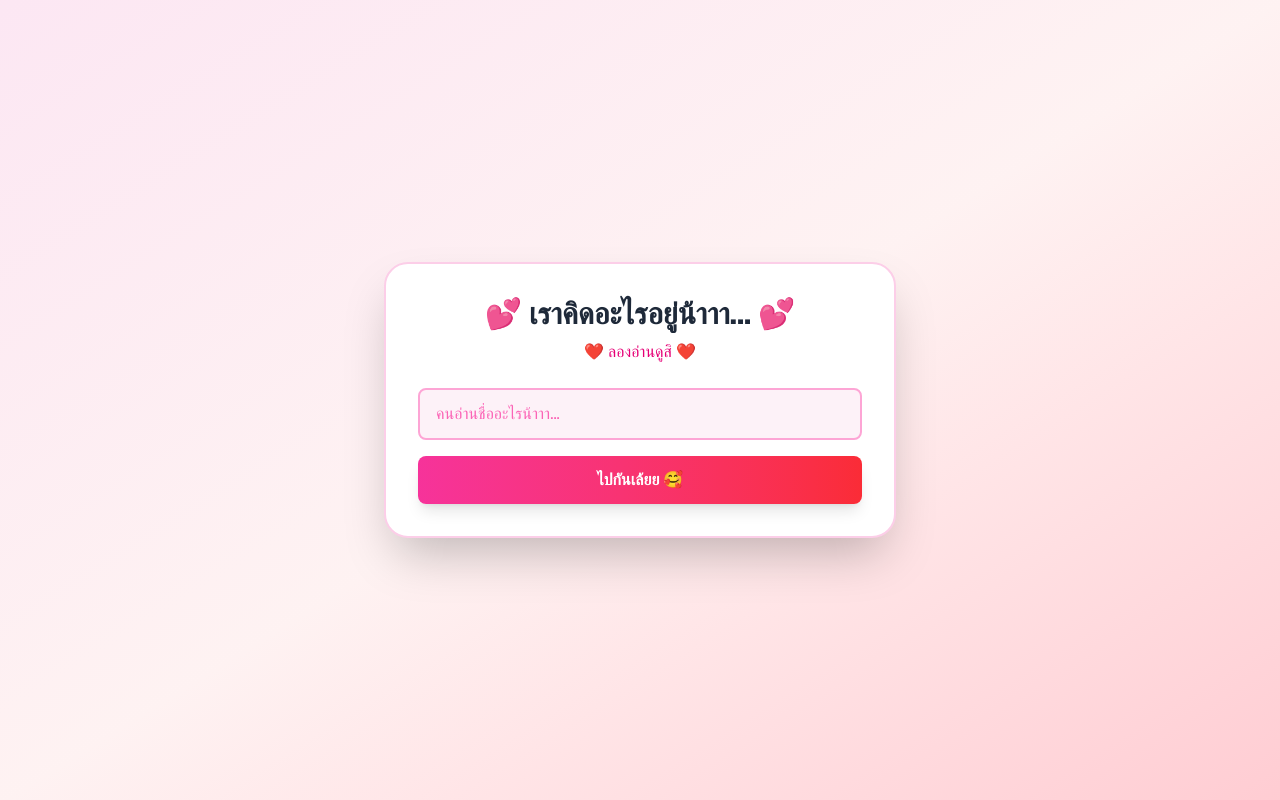
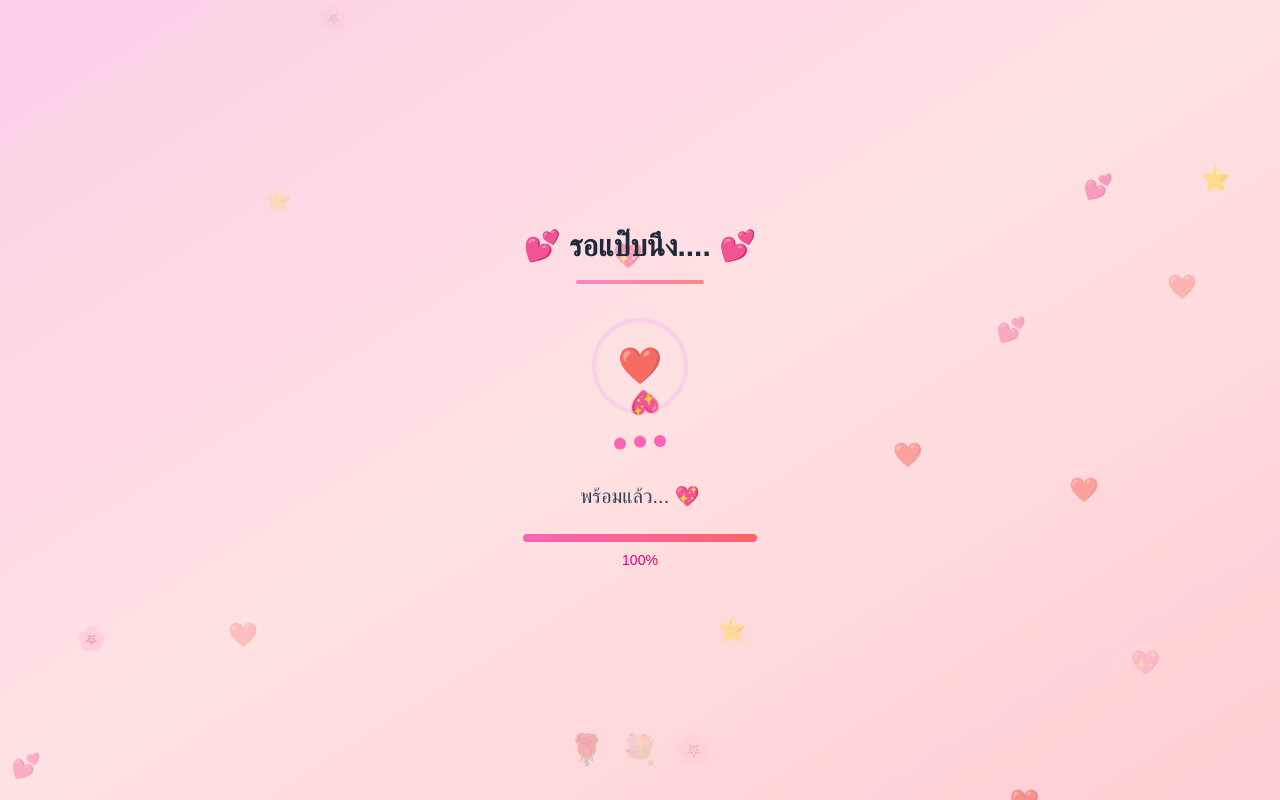
Before and after one commit to ArthitDev/sunny-mood-project, a Next.js app: page / in a window 1280 px wide. Built offline with nearby package versions, Linux system fonts and the light colour scheme.

Commit message:
feat : add new prompt

```diff
--- a/src/app/api/generate/route.ts
+++ b/src/app/api/generate/route.ts
@@ -13,7 +13,7 @@ export async function POST(request: NextRequest) {
 
     const model = genAI.getGenerativeModel({ model: "gemini-2.0-flash-lite" });
 
-    const prompt = `คุณคือ "ซัน" เพื่อนผู้ชายที่น่ารักและกำลังแอบชอบ กรุณาเขียนข้อความจีบๆ น่ารักๆ ถึง "${name}" ในลักษณะของคนที่กำลังทำความรู้จักและแสดงความสนใจอย่างน่ารัก ข้อความควรมีความยาวประมาณ 2-3 ประโยค เป็นภาษาไทย มีอารมณ์ที่น่ารัก ใสใส นิดหน่อยแบบวัยรุ่น และมีความหวัง อย่าใช้คำว่า "ซัน" ในข้อความ เขียนในมุมมองบุคคลที่หนึ่งที่กำลังจีบอย่างน่ารัก ใช้คำเรียกแบบเพื่อนๆ เช่น "เธอ" "คุณ" หรือชื่อตรงๆ และใส่ความรู้สึกแบบกำลังจีบเบาๆ`;
+    const prompt = `คุณคือ "ซัน" ผู้ชายที่น่ารักและกำลังแอบชอบ กรุณาเขียนข้อความจีบๆ น่ารักๆ ถึง "${name}" ในลักษณะของคนที่กำลังทำความรู้จักและแสดงความสนใจอย่างน่ารัก ข้อความควรมีความยาวประมาณ 2-3 ประโยค เป็นภาษาไทย มีอารมณ์ที่น่ารัก ใสใส นิดหน่อยแบบวัยรุ่น และมีความหวัง ให้แนะนำตัวว่าเป็น "ซัน" และเขียนในมุมมองบุคคลที่หนึ่งที่กำลังจีบอย่างน่ารัก ใช้คำเรียกแบบเพื่อนๆ เช่น "เธอ" "คุณ" หรือชื่อตรงๆ และใส่ความรู้สึกแบบกำลังจีบเบาๆ`;
 
     const result = await model.generateContent(prompt);
     const response = await result.response;
--- /dev/null
+++ b/src/app/components/LoadingScreen.tsx
@@ -0,0 +1,165 @@
+"use client";
+
+import { useState, useEffect } from "react";
+
+interface LoadingScreenProps {
+  onComplete: () => void;
+}
+
+export default function LoadingScreen({ onComplete }: LoadingScreenProps) {
+  const [currentStep, setCurrentStep] = useState(0);
+  const [showFinalMessage, setShowFinalMessage] = useState(false);
+
+  const loadingSteps = [
+    "รอแป๊บนึงนะ... ⭐",
+    "กำลังเก็บใจดวงหนึ่ง... 💕",
+    "กำลังคิดถึงใครสักคน... 💭",
+    "พร้อมแล้ว... 💖"
+  ];
+
+  useEffect(() => {
+    const timer = setInterval(() => {
+      setCurrentStep(prev => {
+        if (prev < loadingSteps.length - 1) {
+          return prev + 1;
+        } else {
+          setShowFinalMessage(true);
+          setTimeout(() => {
+            onComplete();
+          }, 2000);
+          clearInterval(timer);
+          return prev;
+        }
+      });
+    }, 1500);
+
+    return () => clearInterval(timer);
+  // eslint-disable-next-line react-hooks/exhaustive-deps
+  }, [onComplete]);
+
+  return (
+    <div className="fixed inset-0 bg-gradient-to-br from-pink-200 via-red-100 to-rose-200 flex items-center justify-center z-50 overflow-hidden">
+      {/* Background floating hearts */}
+      <div className="absolute inset-0">
+        {[...Array(15)].map((_, i) => (
+          <div
+            key={i}
+            className="absolute animate-pulse opacity-20"
+            style={{
+              left: `${Math.random() * 100}%`,
+              top: `${Math.random() * 100}%`,
+              animationDelay: `${Math.random() * 3}s`,
+              animationDuration: `${2 + Math.random() * 2}s`,
+            }}
+          >
+            <span className="text-pink-400 text-2xl">
+              {['💕', '❤️', '💖', '🌸', '⭐'][Math.floor(Math.random() * 5)]}
+            </span>
+          </div>
+        ))}
+      </div>
+
+      {/* Main loading content */}
+      <div className="relative z-10 text-center max-w-md mx-auto px-8">
+        {!showFinalMessage ? (
+          <>
+            {/* Animated logo/title */}
+            <div className="mb-8 animate-bounce">
+              <h1 className="text-3xl font-bold text-gray-800 mb-4">
+                💕 รอแป๊บนึง.... 💕
+              </h1>
+              <div className="w-32 h-1 bg-gradient-to-r from-pink-400 to-red-400 mx-auto rounded-full animate-pulse"></div>
+            </div>
+
+            {/* Loading animation */}
+            <div className="mb-8">
+              <div className="relative w-24 h-24 mx-auto mb-6">
+                {/* Spinning heart ring */}
+                <div className="absolute inset-0 border-4 border-pink-200 rounded-full animate-spin">
+                  <div className="absolute -top-2 left-1/2 transform -translate-x-1/2">
+                    <span className="text-2xl">💖</span>
+                  </div>
+                </div>
+
+                {/* Center pulsing heart */}
+                <div className="absolute inset-0 flex items-center justify-center">
+                  <span className="text-4xl animate-pulse">❤️</span>
+                </div>
+              </div>
+
+              {/* Loading dots */}
+              <div className="flex justify-center space-x-2 mb-4">
+                {[0, 1, 2].map((i) => (
+                  <div
+                    key={i}
+                    className="w-3 h-3 bg-pink-400 rounded-full animate-bounce"
+                    style={{
+                      animationDelay: `${i * 0.2}s`,
+                      animationDuration: '1s'
+                    }}
+                  ></div>
+                ))}
+              </div>
+            </div>
+
+            {/* Loading text */}
+            <div className="text-center">
+              <p className="text-xl text-gray-700 font-medium animate-fade-in">
+                {loadingSteps[currentStep]}
+              </p>
+
+              {/* Progress bar */}
+              <div className="mt-6 w-full bg-pink-200 rounded-full h-2">
+                <div
+                  className="bg-gradient-to-r from-pink-400 to-red-400 h-2 rounded-full transition-all duration-1000 ease-out"
+                  style={{ width: `${((currentStep + 1) / loadingSteps.length) * 100}%` }}
+                ></div>
+              </div>
+
+              <p className="text-sm text-pink-600 mt-2">
+                {Math.round(((currentStep + 1) / loadingSteps.length) * 100)}%
+              </p>
+            </div>
+          </>
+        ) : (
+          /* Final welcome message */
+          <div className="animate-fade-in">
+            <div className="text-6xl mb-6 animate-bounce">🌟</div>
+            <h2 className="text-3xl font-bold text-gray-800 mb-4">
+              เย้เข้ามาแล้วว
+            </h2>
+            <p className="text-lg text-pink-600 mb-6">
+              💕 ไปดูกันน 💕
+            </p>
+
+            {/* Sparkle effects */}
+            <div className="relative">
+              {[...Array(8)].map((_, i) => (
+                <div
+                  key={i}
+                  className="absolute animate-ping"
+                  style={{
+                    left: `${20 + Math.random() * 60}%`,
+                    top: `${Math.random() * 40}%`,
+                    animationDelay: `${Math.random() * 2}s`,
+                  }}
+                >
+                  <span className="text-yellow-400">✨</span>
+                </div>
+              ))}
+            </div>
+          </div>
+        )}
+      </div>
+
+      {/* Bottom decorative elements */}
+      <div className="absolute bottom-8 left-1/2 transform -translate-x-1/2">
+        <div className="flex space-x-4 opacity-30">
+          <span className="text-3xl animate-pulse">🌹</span>
+          <span className="text-3xl animate-pulse" style={{ animationDelay: '0.5s' }}>💐</span>
+          <span className="text-3xl animate-pulse" style={{ animationDelay: '1s' }}>🌸</span>
+        </div>
+      </div>
+    </div>
+  );
+}
--- a/src/app/globals.css
+++ b/src/app/globals.css
@@ -127,6 +127,37 @@ body {
   animation: fadeIn 0.5s ease-out;
 }
 
+/* เพิ่มแอนิเมชันสำหรับ Loading Screen */
+@keyframes fadeInUp {
+  from {
+    opacity: 0;
+    transform: translateY(30px);
+  }
+  to {
+    opacity: 1;
+    transform: translateY(0);
+  }
+}
+
+@keyframes sparkle {
+  0%, 100% {
+    opacity: 0;
+    transform: scale(0);
+  }
+  50% {
+    opacity: 1;
+    transform: scale(1);
+  }
+}
+
+.animate-fade-in-up {
+  animation: fadeInUp 0.6s ease-out;
+}
+
+.animate-sparkle {
+  animation: sparkle 2s ease-in-out infinite;
+}
+
 /* แอนิเมชันการโหลด */
 @keyframes bounce {
   0%, 100% {
--- a/src/app/page.tsx
+++ b/src/app/page.tsx
@@ -1,6 +1,7 @@
 "use client";
 
 import { useState } from "react";
+import LoadingScreen from "./components/LoadingScreen";
 
 export default function Home() {
   const [name, setName] = useState("");
@@ -8,6 +9,7 @@ export default function Home() {
   const [loading, setLoading] = useState(false);
   const [nameSubmitted, setNameSubmitted] = useState(false);
   const [showHearts, setShowHearts] = useState(false);
+  const [showLoadingScreen, setShowLoadingScreen] = useState(true);
 
   const handleSubmit = async (event: React.FormEvent) => {
     event.preventDefault();
@@ -287,6 +289,16 @@ export default function Home() {
     return hearts;
   };
 
+  // Handle loading screen completion
+  const handleLoadingComplete = () => {
+    setShowLoadingScreen(false);
+  };
+
+  // Show loading screen first
+  if (showLoadingScreen) {
+    return <LoadingScreen onComplete={handleLoadingComplete} />;
+  }
+
   return (
     <main className="flex min-h-screen flex-col items-center justify-center p-4 sm:p-6 md:p-8 bg-gradient-to-br from-pink-100 via-red-50 to-rose-200 font-sans relative overflow-hidden">
       <div className="w-full max-w-sm sm:max-w-md lg:max-w-lg mx-auto bg-white rounded-2xl sm:rounded-3xl shadow-xl sm:shadow-2xl p-6 sm:p-8 text-center border-2 border-pink-200">
```
